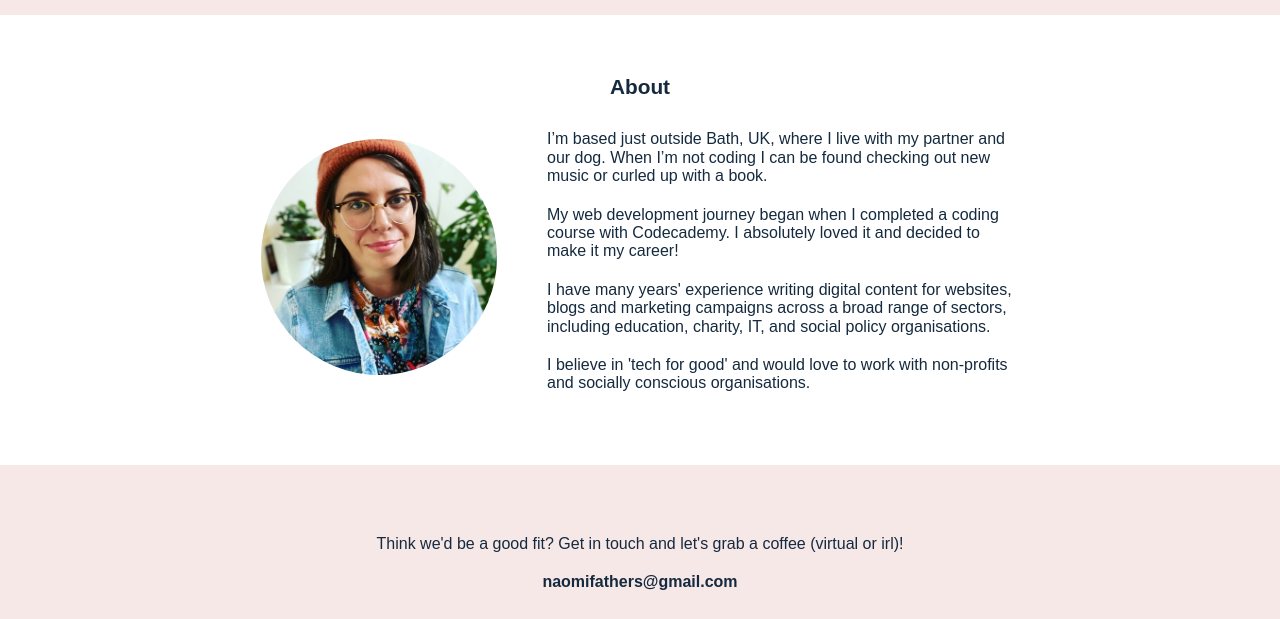
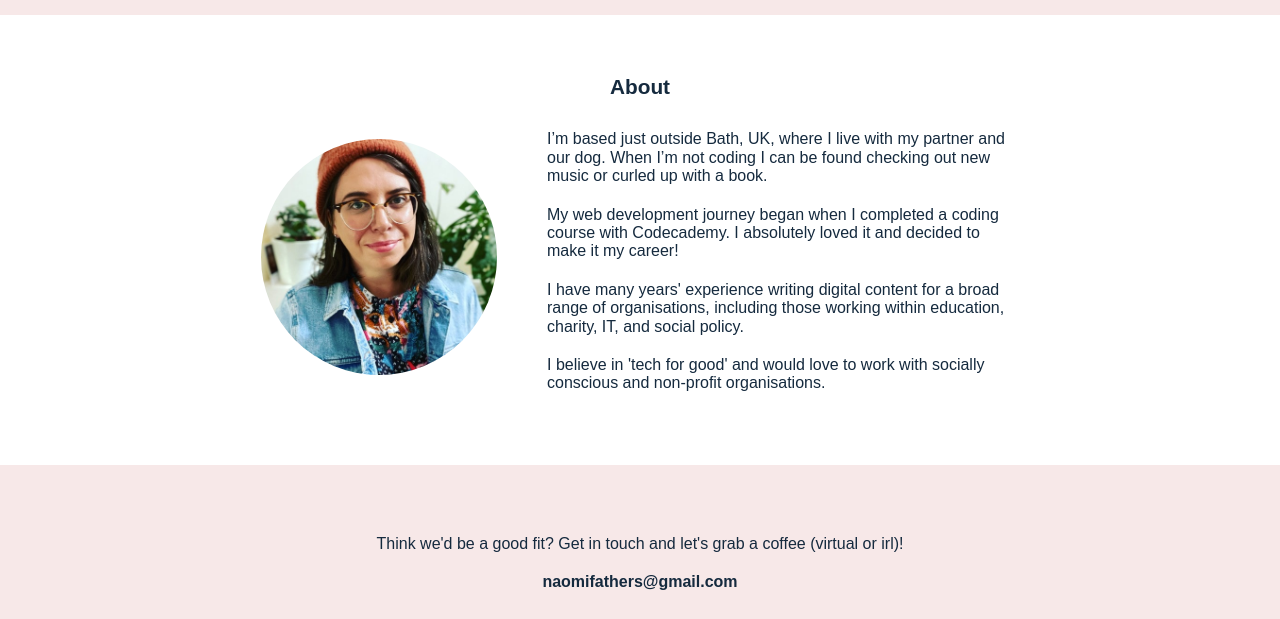
Before and after one commit to naomifathers/my-website, a website built with Parcel: page index.html in a window 1280 px wide. Shown: the part 1812-2431 px from the top of the page. Built offline with nearby package versions, Linux system fonts and the light colour scheme; a web font is replaced by a local one.

Commit message:
Tweaked title

```diff
--- a/index.html
+++ b/index.html
@@ -3,7 +3,7 @@
 
 <head>
   <meta charset="utf-8">
-  <title>Naomi Fathers | Web Developer</title>
+  <title>NaomiCodes | Naomi Fathers, Web Developer</title>
   <meta name="description" content="">
   <meta name="viewport" content="width=device-width, initial-scale=1">
 
@@ -88,8 +88,8 @@
         <div class="about-text">
           <p>I’m based just outside Bath, UK, where I live with my partner and our dog. When I’m not coding I can be found checking out new music or curled up with a book.</p>
           <p>My web development journey began when I completed a coding course with Codecademy. I absolutely loved it and decided to make it my career!</p>
-          <p>I have many years' experience writing digital content for websites, blogs and marketing campaigns across a broad range of sectors, including education, charity, IT, and social policy organisations.</p>
-          <p>I believe in 'tech for good' and would love to work with non-profits and socially conscious organisations.</p>
+          <p>I have many years' experience writing digital content for a broad range of organisations, including those working within education, charity, IT, and social policy.</p>
+          <p>I believe in 'tech for good' and would love to work with socially conscious and non-profit organisations.</p>
         </div>
       </div>
     </section>
```
